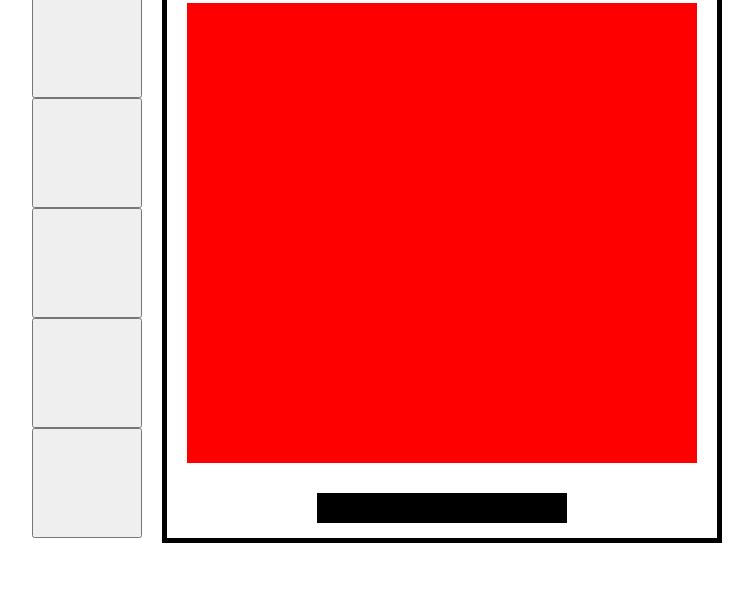
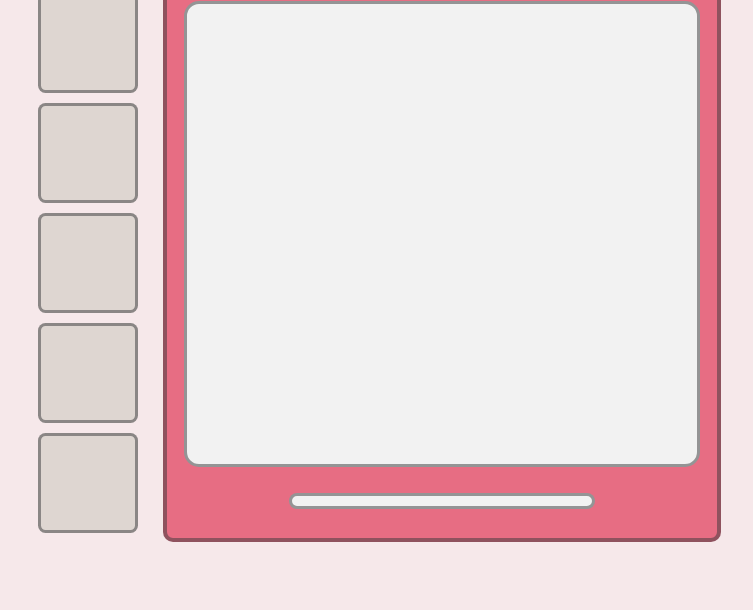
Before and after one commit to biddenboi/Etch-A-Sketch, a plain HTML site: page index.html in a window 1280 px wide. Shown: the part 190-800 px from the top of the page, without its empty margins (263-1016 px from the left). Drawn offline with Linux system fonts and the light colour scheme.

Commit message:
gave the entire page a basic css layout

```diff
--- a/styles.css
+++ b/styles.css
@@ -14,6 +14,7 @@ body {
     flex-direction: column;
     align-items:center;
     justify-content: center;
+    background-color:#F6E8EA;
 }
 
 .content {
@@ -23,29 +24,50 @@ body {
 }
 
 h1 {
+    color:#39393A;
     font-size:90px;
 }
 
 .settingsMenu {
     display:flex;
     flex-direction: column;
+    align-items:center;
+    gap:10px;
+    min-width:110px;
 }
 
 button {
+    width:100px;
+    height:100px;
+    border-radius:7.5px;
+    background-color: #DED6D1;
+    border: 3px solid #39393a80;
+    transition: all .3s;
+}
+
+
+/**to be changed ^*/
+button:hover {
     width:110px;
     height:110px;
+    border: 4px solid #39393aa3;
 }
 
 .board {
-    background-color: red;
+    background-color: #F2F2F2;
     width: 510px;
     height: 460px;
+    border-radius:15px;
+    border: 3px solid #39393a80;
 }
 
 .scale {
-    background-color: black;
-    width: 250px;
-    height: 30px;
+    background-color: #F2F2F2;
+    border: 3px solid #39393a80;
+    border-radius:30px;
+    width: 300px;
+    height: 10px;
+    margin-bottom:15px;
 }
 
 .boardArea {
@@ -53,7 +75,9 @@ button {
     flex-direction: column;
     align-items:center;
     justify-content: space-around;
-    border:5px solid black;
+    border:4px solid #39393a80;
     width:550px;
     height:550px;
+    border-radius:10px;
+    background-color:#E76D83;
 }
```
